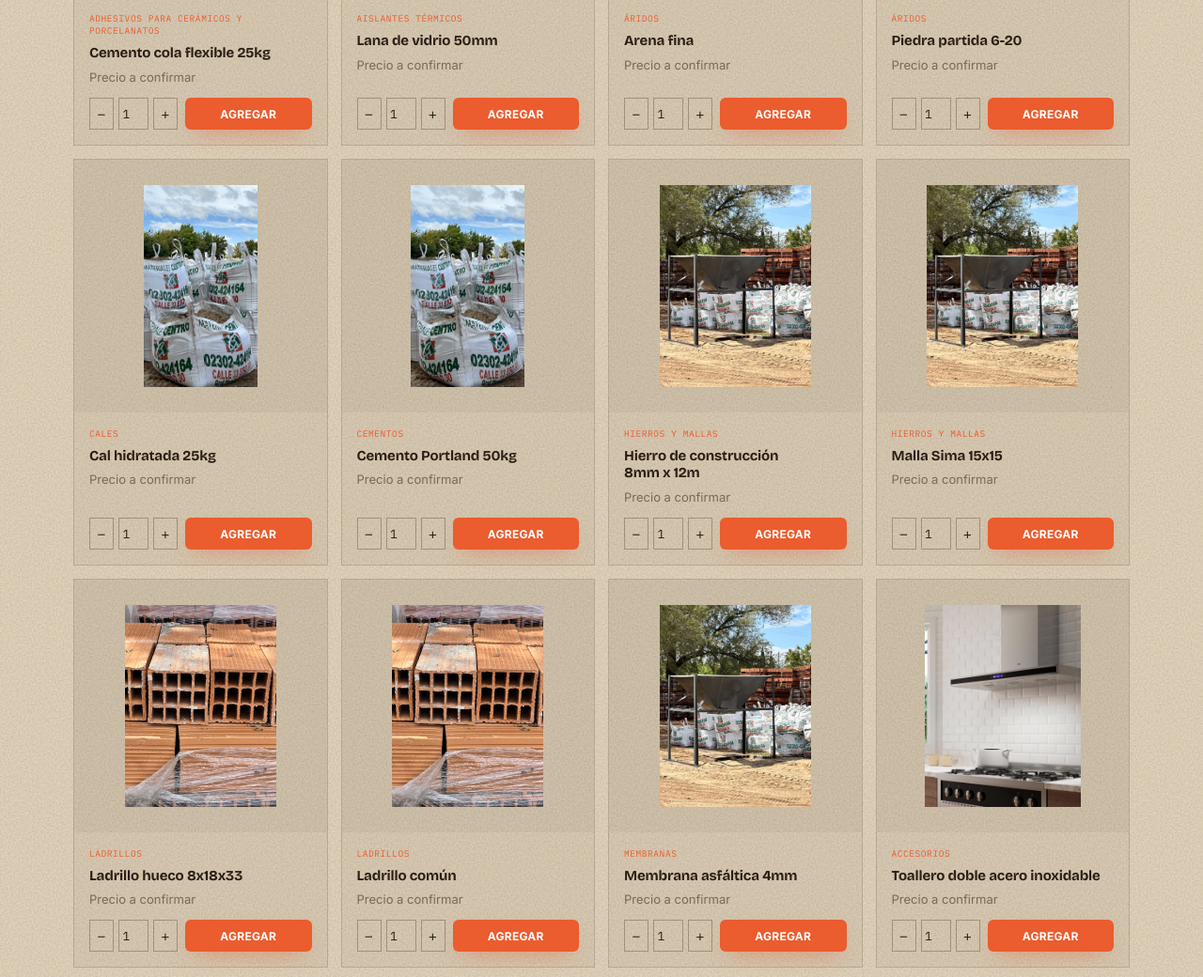
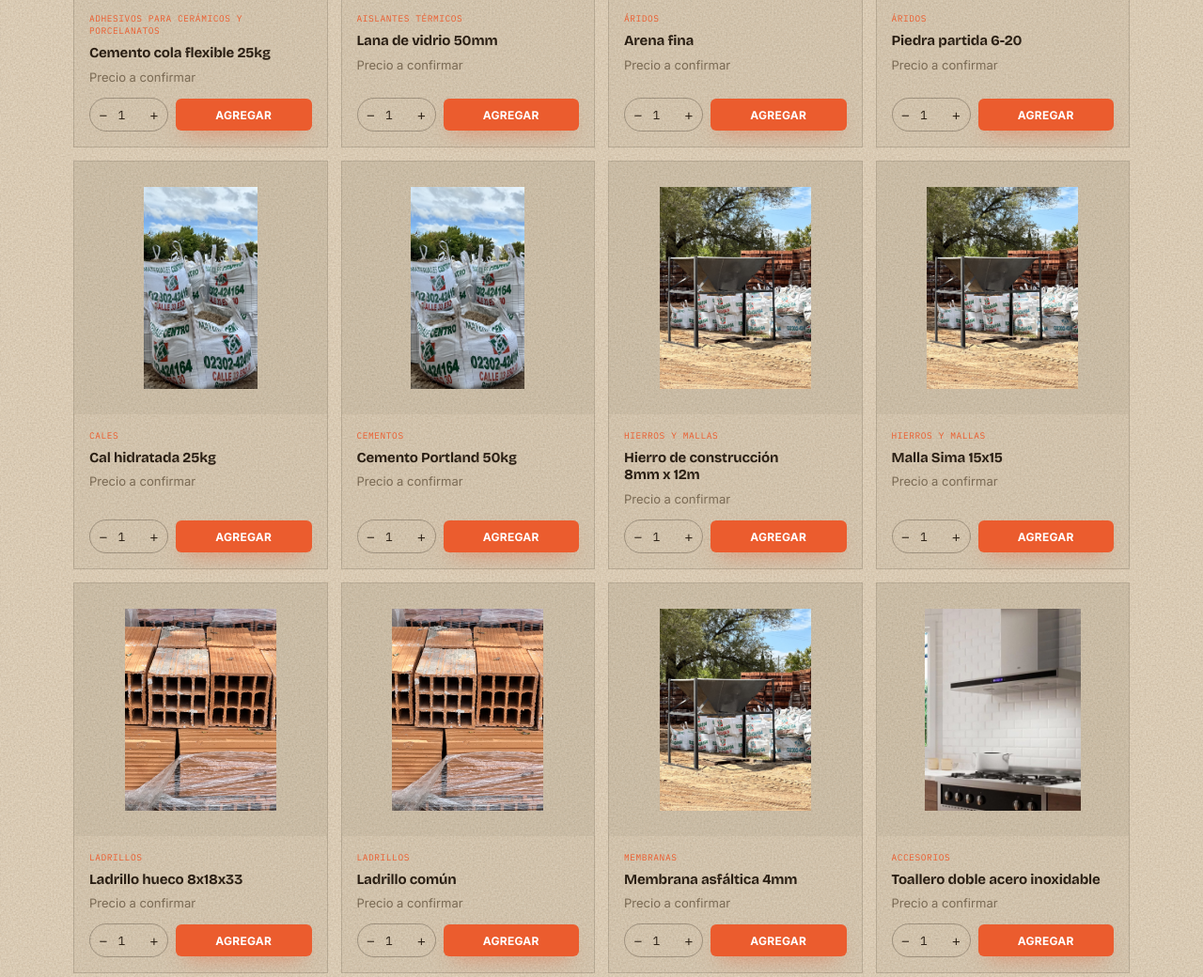
Before and after one commit to Delfinaalonso/MCentro, a plain HTML site: page catalogo.html in a window 1280 px wide. Shown: the part 1010-2050 px from the top of the page at 94% size. Drawn offline with nearby package versions, Linux system fonts and the light colour scheme; no server answers; grey boxes are pictures that could not be loaded.

Commit message:
Catálogo: selector de cantidad como una sola píldora redondeada, sin cuadraditos separados
Co-Authored-By: Claude Sonnet 5 <noreply@anthropic.com>
Claude-Session: https://claude.ai/code/session_012KVDUX55a35yiLdYtiBAbc

```diff
--- a/catalogo.html
+++ b/catalogo.html
@@ -47,10 +47,10 @@
   .cc-body h3{font-size:15px; line-height:1.25; font-family:'Bricolage Grotesque',sans-serif; font-weight:600; color:var(--ink);}
   .cc-price{font-size:13px; color:var(--soft);}
   .cc-actions{display:flex; align-items:center; gap:8px; margin-top:auto; padding-top:6px;}
-  .cc-stepper{display:flex; align-items:center; gap:5px; flex-shrink:0;}
-  .cc-stepper button{width:26px; height:34px; border:1px solid rgba(42,31,20,.3); background:transparent; color:var(--ink); font-size:15px; line-height:1; cursor:pointer; display:flex; align-items:center; justify-content:center;}
-  .cc-stepper button:hover{border-color:var(--ink);}
-  .cc-stepper input{width:32px; height:34px; text-align:center; border:1px solid rgba(42,31,20,.3); background:transparent; font-family:'IBM Plex Mono',monospace; font-size:13px; color:var(--ink); padding:0;}
+  .cc-stepper{display:flex; align-items:center; flex-shrink:0; border:1px solid rgba(42,31,20,.3); border-radius:999px; overflow:hidden;}
+  .cc-stepper button{width:28px; height:34px; border:none; background:transparent; color:var(--ink); font-size:15px; line-height:1; cursor:pointer; display:flex; align-items:center; justify-content:center;}
+  .cc-stepper button:hover{background:rgba(42,31,20,.08);}
+  .cc-stepper input{width:26px; height:34px; text-align:center; border:none; background:transparent; font-family:'IBM Plex Mono',monospace; font-size:13px; color:var(--ink); padding:0;}
   .cc-unidad{display:none;}
   .cc-add{flex:1; justify-content:center; margin-top:0; border-radius:6px; font-size:12px; letter-spacing:.02em; padding:0 10px; height:34px; text-transform:uppercase; font-weight:700;}
   .cc-add.added{background:var(--verde-brand);}
```
